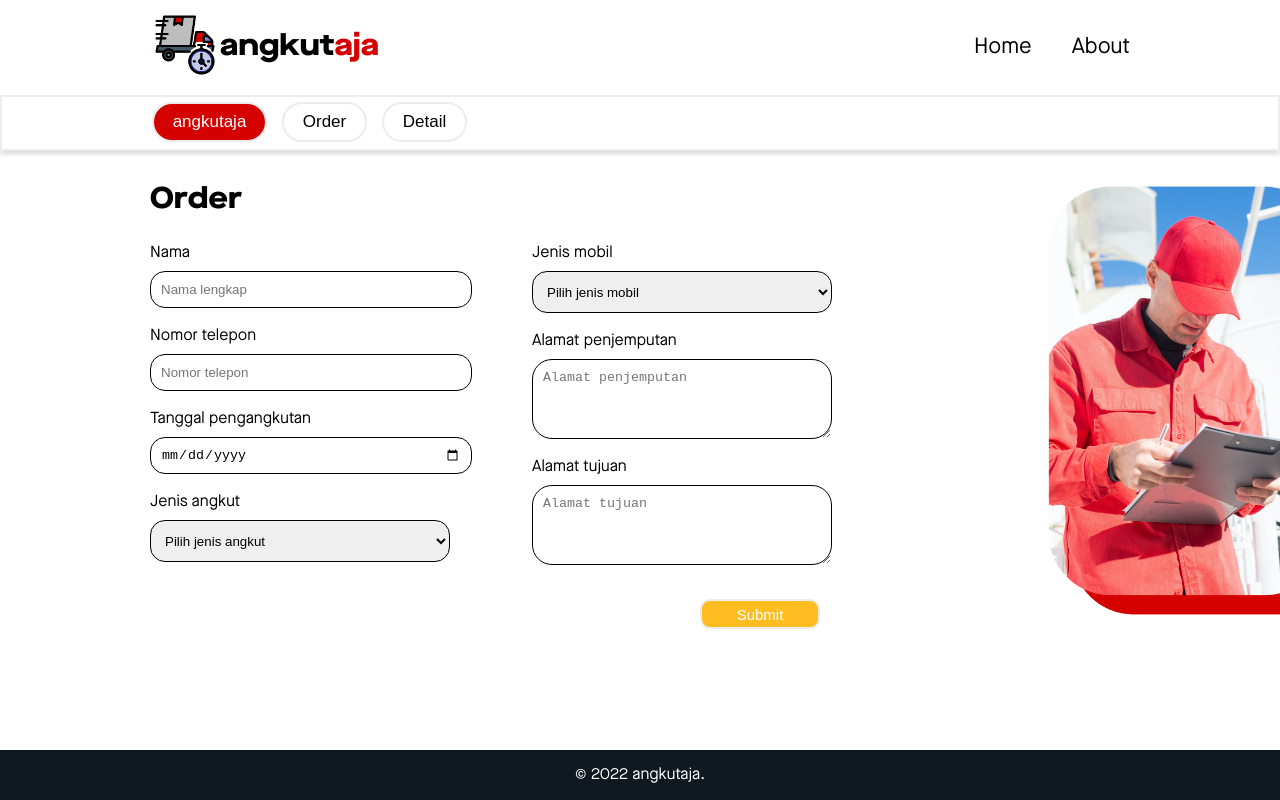
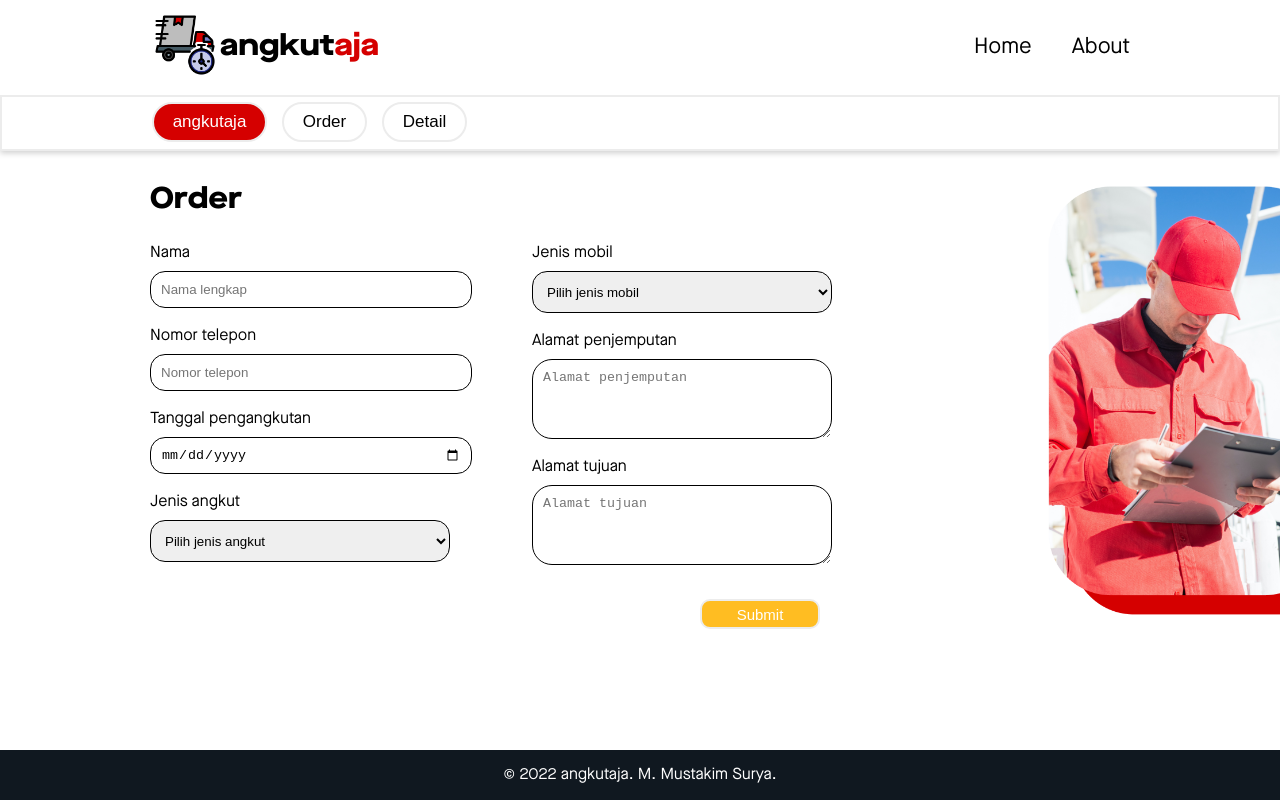
Before and after one commit to m-mustakim-surya/angkutaja, a React (Create React App) app: page /home/order in a window 1280 px wide. Shown: the top 800 px of the page. Built offline with nearby package versions, Linux system fonts and the light colour scheme.

Commit message:
cr footer

```diff
--- a/src/components/Footer/Footer.jsx
+++ b/src/components/Footer/Footer.jsx
@@ -4,7 +4,7 @@ import './Footer.css'
 const Footer = () => {
   return (
     <div className='footer'>
-        <p>&copy; 2022 angkutaja.</p>
+        <p>&copy; 2022 angkutaja. M. Mustakim Surya.</p>
     </div>
   )
 }
--- a/src/components/Home/Angkutaja/Angkutaja.jsx
+++ b/src/components/Home/Angkutaja/Angkutaja.jsx
@@ -38,7 +38,7 @@ const Angkutaja = () => {
             </div>
         </div>
         <div className='footerAngkutaja'>
-            <p>&copy; 2022 angkutaja.</p>
+            <p>&copy; 2022 angkutaja. M. Mustakim Surya</p>
         </div>
     </div>
   )
```
